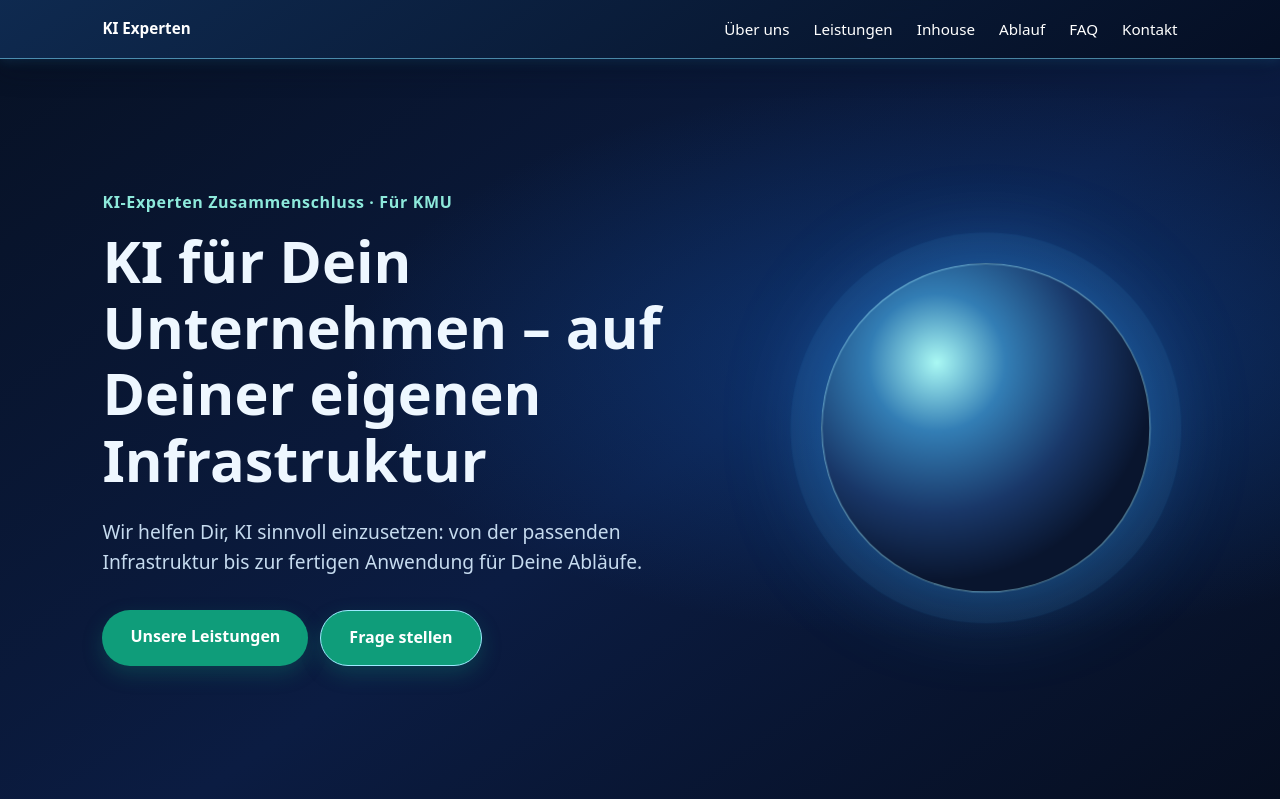
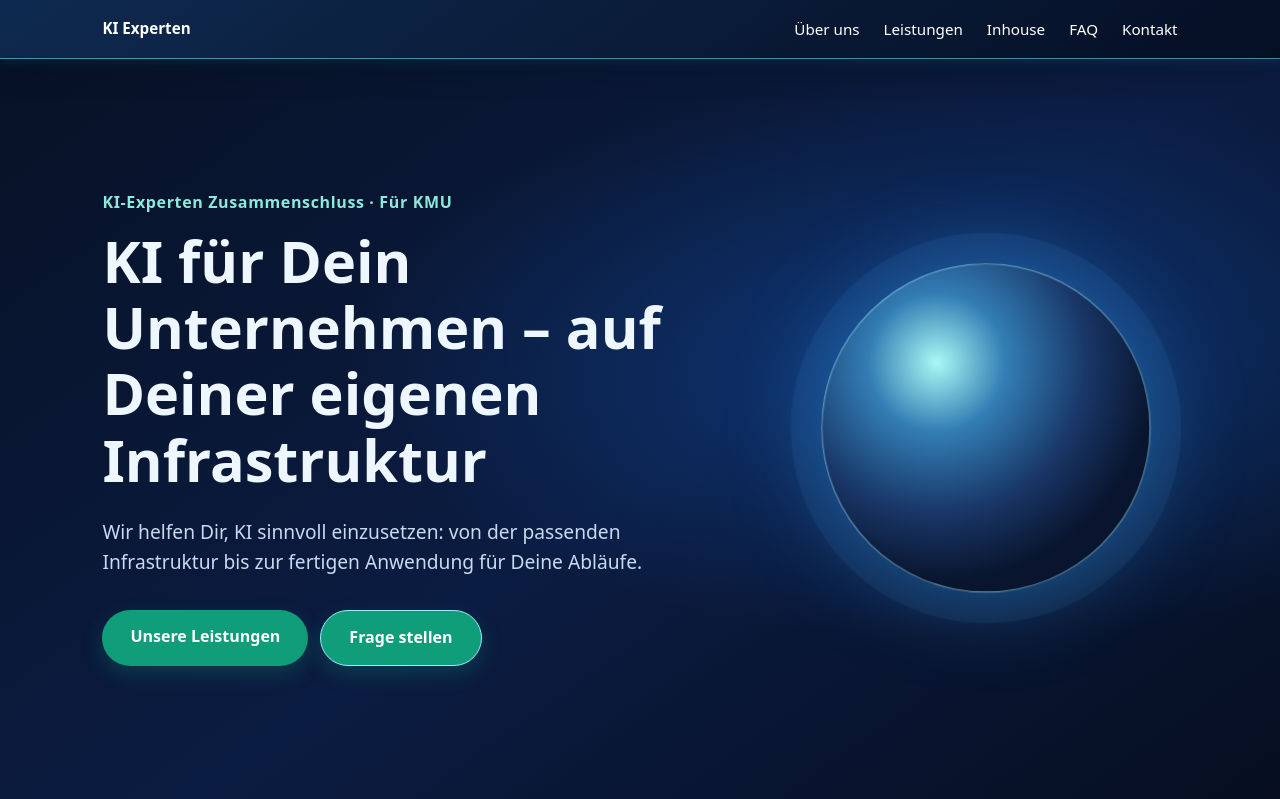
Before and after one commit to maniafschar/ki-zusammenschluss-app, a Spring Boot app: page / in a window 1280 px wide. Shown: the top 799 px of the page. Run offline with Spring Boot 4, Linux system fonts and the light colour scheme; some of the project's set-up classes (security, data sources, template engines, error pages and the like) are left out, and stand-ins take their place.

Commit message:
Refactor sections by removing 'Ablauf' and updating 'Kontakt'
Removed the 'Ablauf' section and moved its content to the 'Kontakt' section.

```diff
--- a/src/main/resources/static/index.html
+++ b/src/main/resources/static/index.html
@@ -186,7 +186,6 @@
 			<a href="#leistungen">Leistungen</a>
 			<a href="#produkte" hidden>Produkte</a>
 			<a href="#inhouse">Inhouse</a>
-			<a href="#ablauf">Ablauf</a>
 			<a href="#faq">FAQ</a>
 			<a href="#kontakt">Kontakt</a>
 		</div>
@@ -366,20 +365,6 @@
 		</div>
 	</section>
 
-	<section id="ablauf" class="alt">
-		<p class="section-eyebrow">Zusammenarbeit</p>
-		<h2>So arbeiten wir zusammen</h2>
-		<ol class="steps">
-			<li><strong>Kennenlernen:</strong> Wir hören zu und besprechen Deine Ziele.</li>
-			<li><strong>Klarer Plan:</strong> Du erhältst ein transparentes
-				Festpreis-Angebot.</li>
-			<li><strong>Umsetzung:</strong> Wir bauen Deine Lösung auf und schulen Dein Team.
-			</li>
-			<li><strong>Rundum betreut:</strong> Wir kümmern uns um Wartung, Updates und
-				Deine Fragen.</li>
-		</ol>
-	</section>
-
 	<section id="faq" aria-labelledby="faq-title">
 		<p class="section-eyebrow">Gut zu wissen</p>
 		<h2 id="faq-title">Häufige Fragen</h2>
@@ -453,6 +438,16 @@
 	</section>
 
 	<section id="kontakt" class="contact">
+		<h2>So arbeiten wir zusammen</h2>
+		<ol class="steps">
+			<li><strong>Kennenlernen:</strong> Wir hören zu und besprechen Deine Ziele.</li>
+			<li><strong>Klarer Plan:</strong> Du erhältst ein transparentes
+				Festpreis-Angebot.</li>
+			<li><strong>Umsetzung:</strong> Wir bauen Deine Lösung auf und schulen Dein Team.
+			</li>
+			<li><strong>Rundum betreut:</strong> Wir kümmern uns um Wartung, Updates und
+				Deine Fragen.</li>
+		</ol>
 		<h2>Lass uns über Deine Ideen sprechen</h2>
 		<p class="booking-intro">Buche ein kostenloses Kennenlerngespräch von 30 Minuten (Mo–Fr, 10–16 Uhr, Berliner Zeit).</p>
 		<div class="booking">
```
